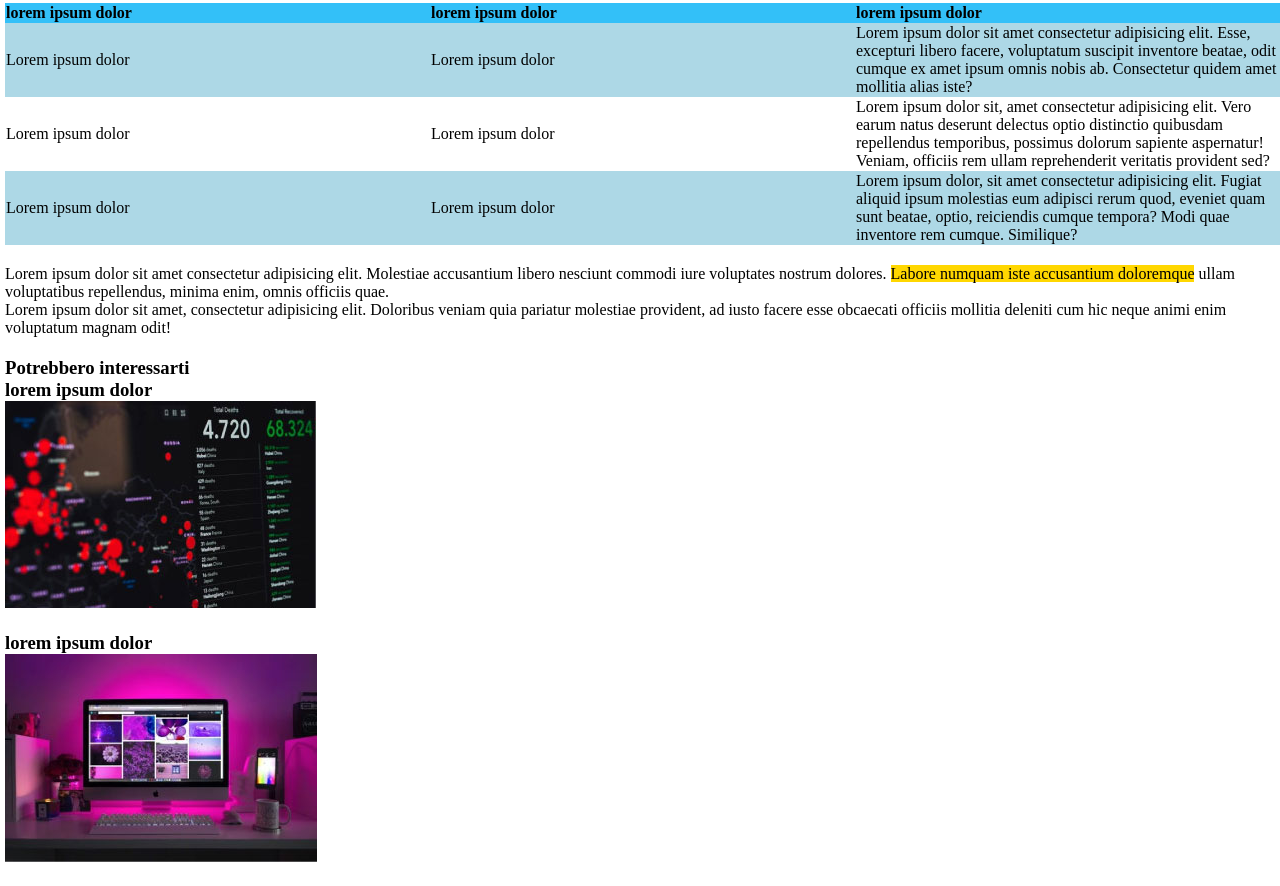
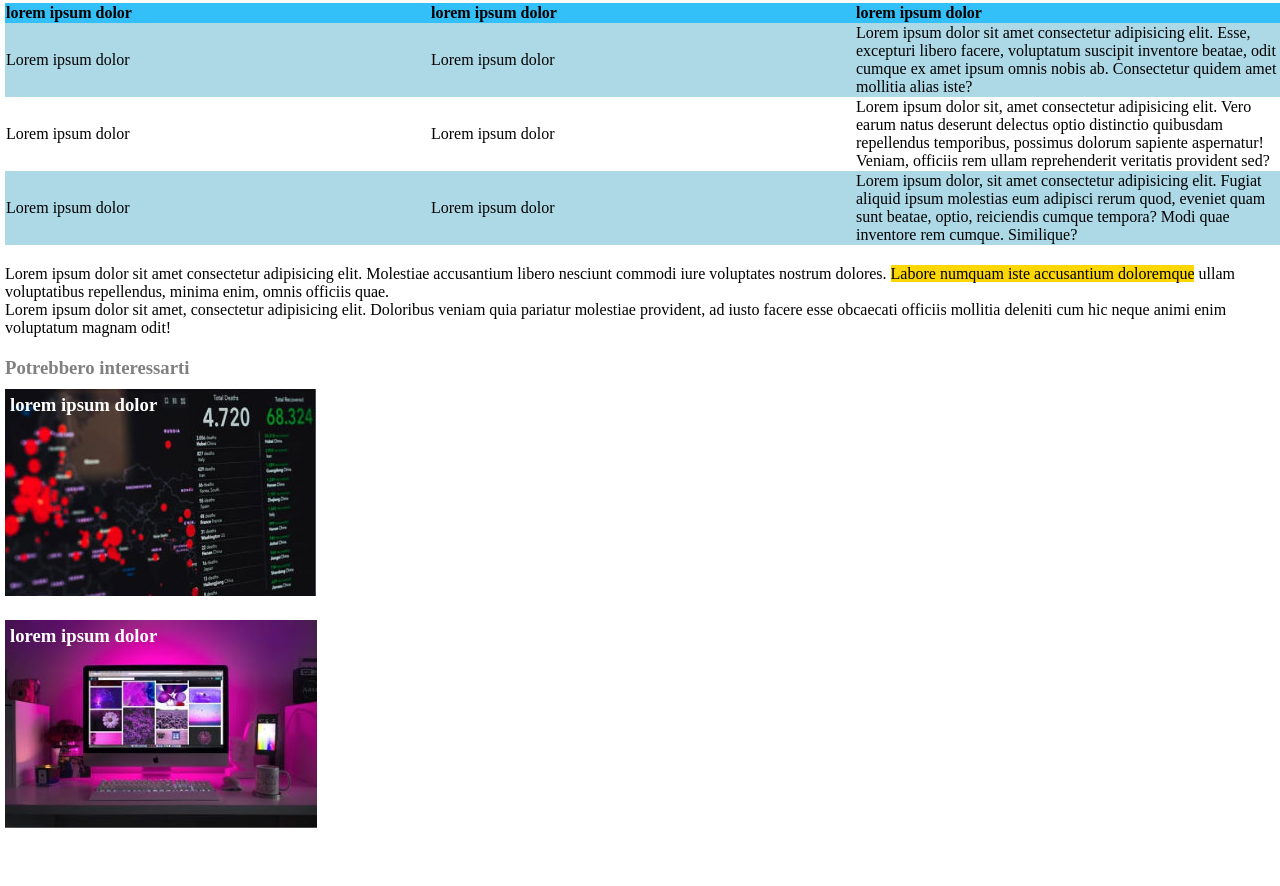
Before and after one commit to Erika-Sarleti/html-css-booleaner, a plain HTML site: page index.html in a window 1280 px wide. Shown: the part 875-1761 px from the top of the page. After the commit the page ends 1727 px from the top, so only its background shows below. Drawn offline with Linux system fonts and the light colour scheme.

Commit message:
modifica stile footer

```diff
--- a/css/style.css
+++ b/css/style.css
@@ -65,4 +65,31 @@ tbody {
 
 footer{
     margin-left: 5px;
+
 }
+.footer-title{
+    color: gray;
+    margin-bottom: 10px
+    ;
+}
+.image1{
+    position: relative;
+}
+
+.image1>h3{
+    position:absolute;
+    color: white;
+    top: 5px;
+    left: 5px;
+}
+.image2{
+    position: relative;
+}
+
+.image2>h3{
+    position:absolute;
+    top: 5px;
+    left: 5px;
+    color: white;
+
+}
--- a/index.html
+++ b/index.html
@@ -91,12 +91,13 @@
 
     <!-- notizie correlate -->
     <footer>
-        <h3>Potrebbero interessarti</h3>
-        <div class="image">
+        <h3 class="footer-title">Potrebbero interessarti</h3>
+        <div class="image1">
             <h3>lorem ipsum dolor</h3>
             <img src="img/graph.jpg" alt="">
+
         </div>
-        <div class="image">
+        <div class="image2">
             <h3>lorem ipsum dolor</h3>
             <img src="img/monitor.jpg" alt="">
         </div>
```
